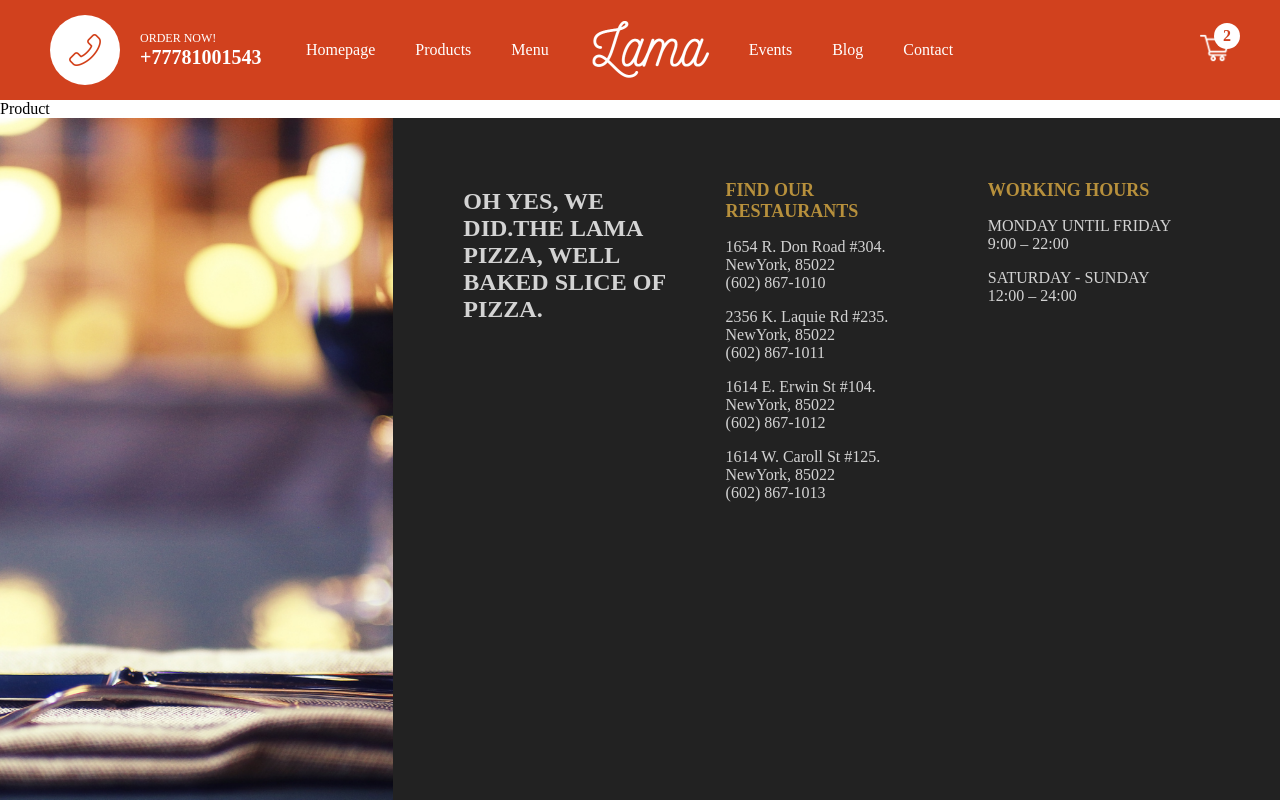
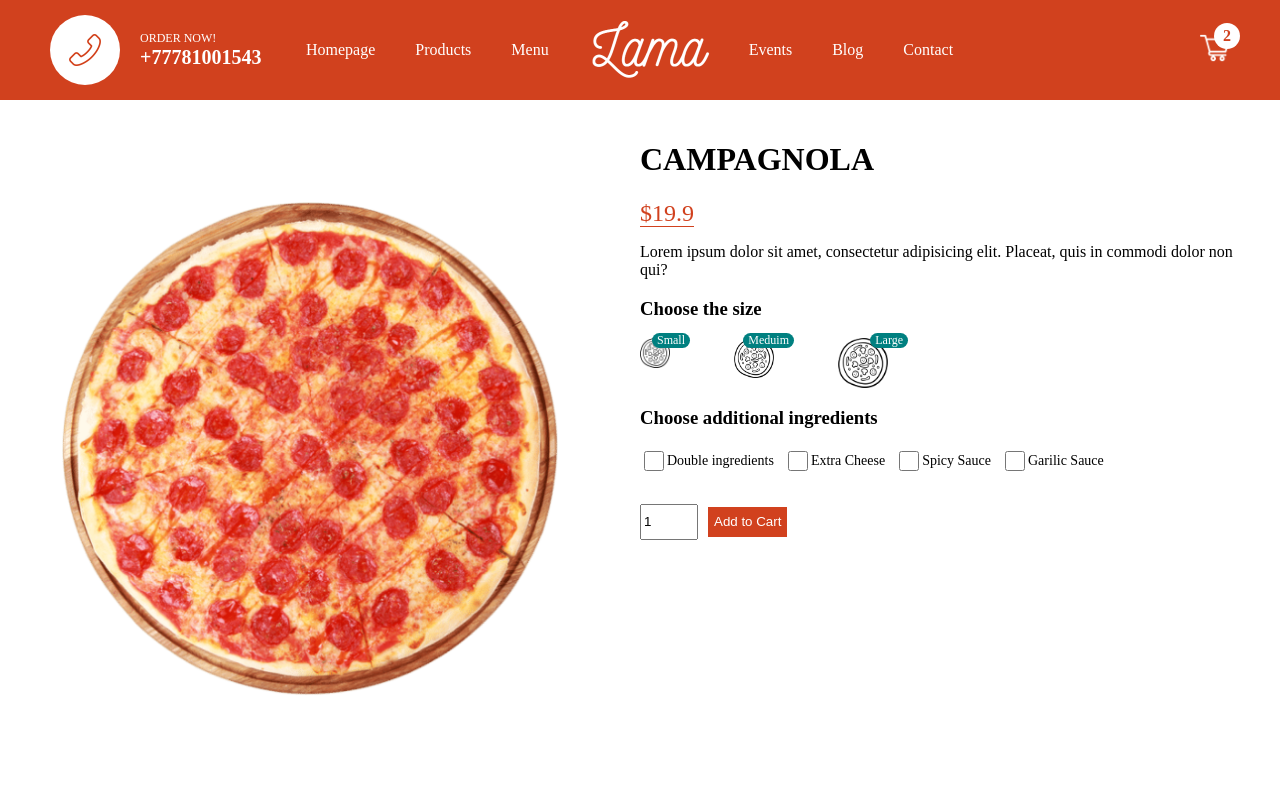
Before and after one commit to TOXA-DEV-R/next-js_food_ordering, a Next.js app: page /product/1 in a window 1280 px wide. Shown: the top 800 px of the page. Built offline with nearby package versions, Linux system fonts and the light colour scheme.

Commit message:
I have finished product

```diff
--- a/pages/product/[id].js
+++ b/pages/product/[id].js
@@ -1,7 +1,94 @@
-import React from "react";
+import Image from "next/image";
+import React, { useState } from "react";
+import StyleProduct from "../../styles/StyleProduct";
 
 const Product = () => {
-  return <div>Product</div>;
+  const [size, setSize] = useState(0);
+
+  const pizza = {
+    id: 1,
+    img: "/img/pizza.png",
+    name: "CAMPAGNOLA",
+    price: [19.9, 23.9, 27.9],
+    desc: "Lorem ipsum dolor sit amet, consectetur adipisicing elit. Placeat, quis in commodi dolor non qui?",
+  };
+  return (
+    <StyleProduct>
+      <div className="left">
+        <div className="imgContainer">
+          <Image
+            src={pizza.img}
+            alt={pizza.name}
+            layout="fill"
+            objectFit="contain"
+          />
+        </div>
+      </div>
+      <div className="right">
+        <h1 className="title">{pizza.name}</h1>
+        <span className="price">${pizza.price[size]}</span>
+        <p className="desc">{pizza.desc}</p>
+        <h3 className="choose">Choose the size</h3>
+        <div className="sizes">
+          <div className="size" onClick={() => setSize(0)}>
+            <Image src="/img/size.png" layout="fill" alt="size.png" />
+            <span className="number">Small</span>
+          </div>
+          <div className="size" onClick={() => setSize(1)}>
+            <Image src="/img/size.png" layout="fill" alt="size.png" />
+            <span className="number">Meduim</span>
+          </div>
+          <div className="size" onClick={() => setSize(2)}>
+            <Image src="/img/size.png" layout="fill" alt="size.png" />
+            <span className="number">Large</span>
+          </div>
+        </div>
+        <h3 className="choose">Choose additional ingredients</h3>
+        <div className="ingredients">
+          <div className="option">
+            <input
+              type="checkbox"
+              id="double"
+              name="double"
+              className="checkbox"
+            />
+            <label htmlFor="double">Double ingredients</label>
+          </div>
+          <div className="option">
+            <input
+              type="checkbox"
+              id="double"
+              name="double"
+              className="checkbox"
+            />
+            <label htmlFor="double">Extra Cheese</label>
+          </div>
+          <div className="option">
+            <input
+              type="checkbox"
+              id="double"
+              name="double"
+              className="checkbox"
+            />
+            <label htmlFor="double">Spicy Sauce</label>
+          </div>
+          <div className="option">
+            <input
+              type="checkbox"
+              id="double"
+              name="double"
+              className="checkbox"
+            />
+            <label htmlFor="double">Garilic Sauce</label>
+          </div>
+        </div>
+        <div className="add">
+          <input type="number" defaultValue={1} className="quantity" />
+          <button className="button">Add to Cart</button>
+        </div>
+      </div>
+    </StyleProduct>
+  );
 };
 
 export default Product;
--- /dev/null
+++ b/styles/StyleProduct.js
@@ -0,0 +1,141 @@
+import styled from "styled-components";
+
+const StyleProduct = styled.div`
+  height: calc(100vh - 100px);
+  display: flex;
+
+  .left {
+    flex: 1;
+    height: 100%;
+    display: flex;
+    align-items: center;
+    justify-content: center;
+  }
+
+  .right {
+    flex: 1;
+    padding: 20px;
+  }
+
+  .imgContainer {
+    width: 80%;
+    height: 80%;
+    position: relative;
+  }
+
+  .price {
+    color: #d1411e;
+    font-size: 24px;
+    font-weight: 400;
+    border-bottom: 1px solid #d1411e;
+  }
+
+  .sizes {
+    width: 40%;
+    display: flex;
+    justify-content: space-between;
+  }
+
+  .size {
+    width: 30px;
+    height: 30px;
+    position: relative;
+    cursor: pointer;
+  }
+
+  .size:nth-child(2) {
+    width: 40px;
+    height: 40px;
+  }
+
+  .size:last-child {
+    width: 50px;
+    height: 50px;
+  }
+
+  .number {
+    position: absolute;
+    top: -5px;
+    right: -20px;
+    background-color: teal;
+    color: white;
+    font-size: 12px;
+    padding: 0 5px;
+    border-radius: 10px;
+  }
+
+  .ingredients {
+    display: flex;
+    margin-bottom: 30px;
+  }
+
+  .option {
+    display: flex;
+    align-items: center;
+    margin-right: 10px;
+    font-size: 14px;
+    font-weight: 500;
+  }
+
+  .checkbox {
+    width: 20px;
+    height: 20px;
+  }
+
+  .quantity {
+    width: 50px;
+    height: 30px;
+  }
+
+  .button {
+    height: 30px;
+    margin-left: 10px;
+    background-color: #d1411e;
+    color: white;
+    border: none;
+    font-weight: 500;
+    cursor: pointer;
+  }
+
+  @media screen and (max-width: 480px) {
+    height: auto;
+    text-align: center;
+    flex-direction: column;
+    margin-top: 20px;
+
+    .imgContainer {
+      width: 70vw;
+      height: 70vw;
+    }
+
+    .title {
+      margin: 5px;
+    }
+
+    .sizes {
+      width: 100%;
+      padding: 0px 20px;
+    }
+
+    .ingredients {
+      flex-direction: column;
+    }
+
+    .option {
+      margin: 10px;
+      font-size: 18px;
+    }
+
+    .checkbox {
+      width: 25px;
+      height: 25px;
+    }
+
+    .quantity,
+    .button {
+      height: 50px;
+      padding: 10px 20px;
+    }
+  }
+`;
+export default StyleProduct;
```
